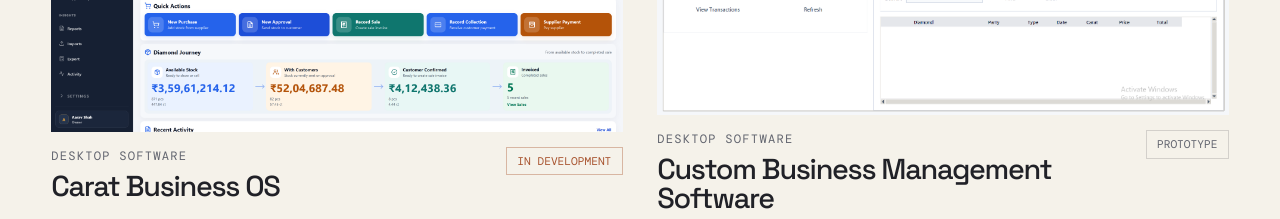
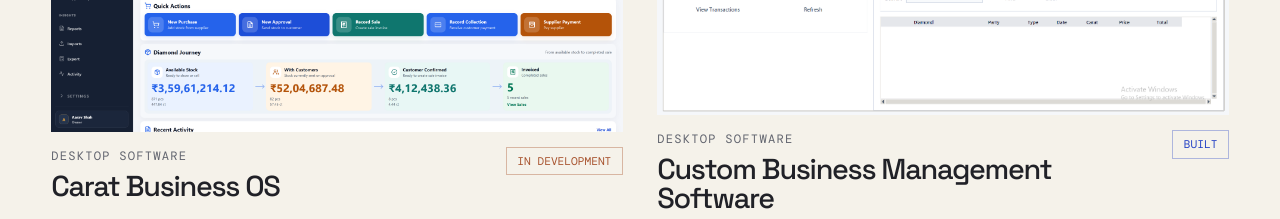
Before and after one commit to VinayakDubey26/vinayakdubey.com, a React (Vite) app: page / in a window 1280 px wide. Shown: the part 3040-3259 px from the top of the page. Built offline with nearby package versions, Linux system fonts and the light colour scheme; a web font is replaced by a local one.

Commit message:
fix: mark business software project built

```diff
--- a/src/data/projectsData.js
+++ b/src/data/projectsData.js
@@ -212,7 +212,7 @@ export const softwareProjects = [
   {
     id: "inventory-platform",
     title: "Custom Business Management Software",
-    status: "Prototype",
+    status: "Built",
     categoryLabel: "DESKTOP SOFTWARE",
     description:
       "Custom operational software built around a business's own inventory, records, reporting and day-to-day workflows.",
```
